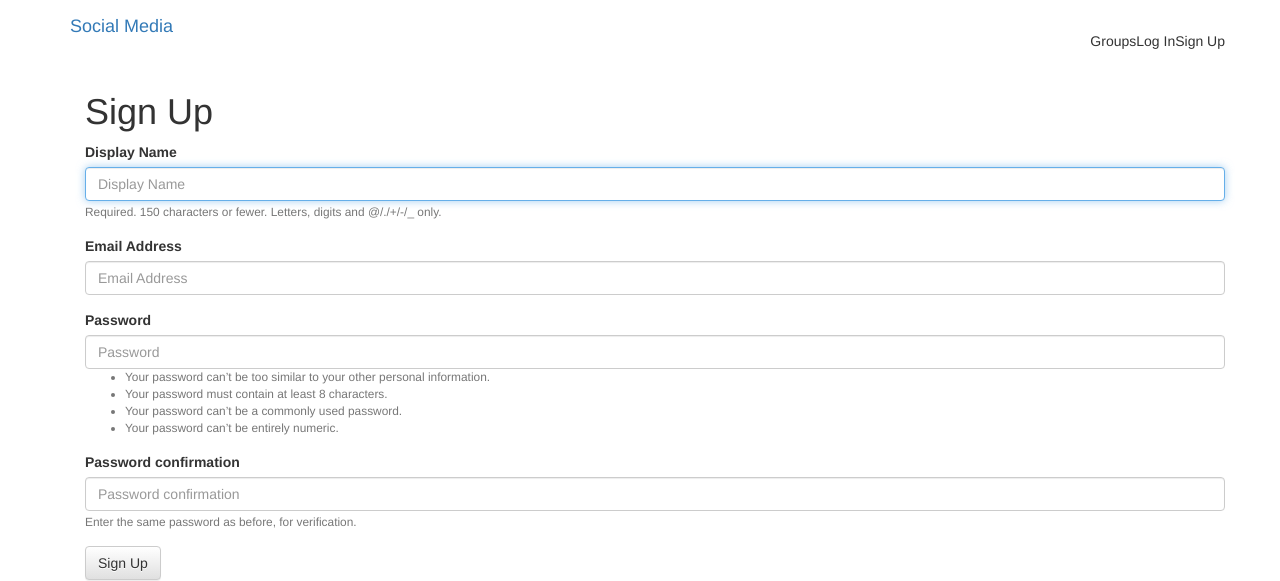
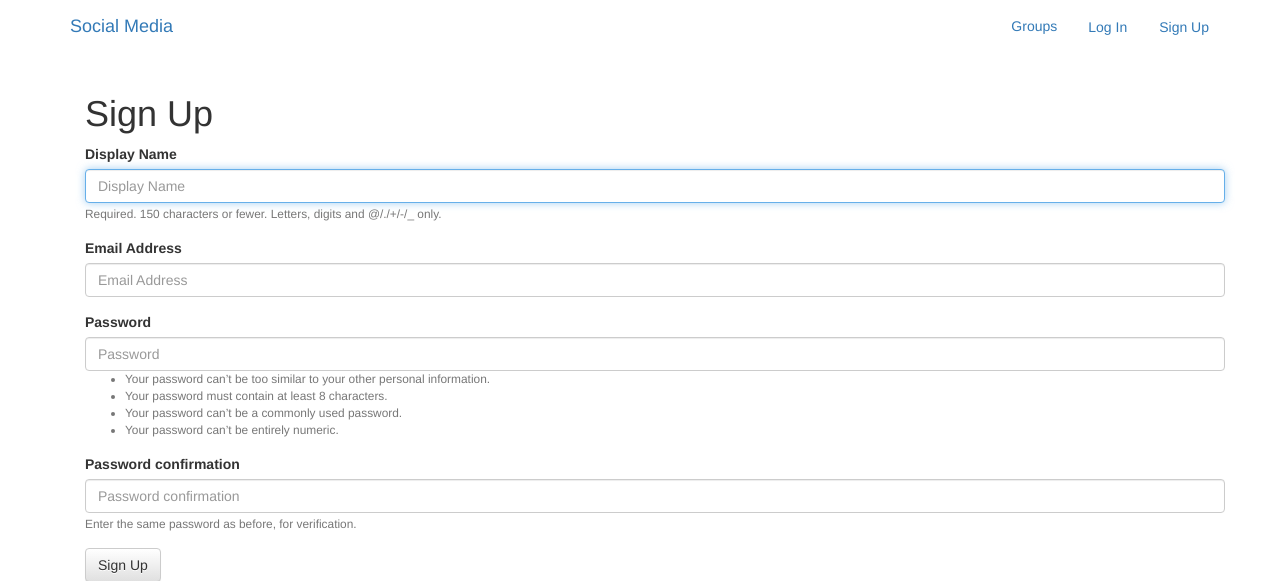
Before and after one commit to ravissj4/Social-Media-Website, a Django app: page /accounts/signup/ in a window 1280 px wide. Shown: the top 581 px of the page. Run offline with Django 3.2, Linux system fonts and the light colour scheme; some libraries are stand-ins or nearby versions.

Commit message:
debugged and got the project running

```diff
--- a/socialmedia/socialmedia/settings.py
+++ b/socialmedia/socialmedia/settings.py
@@ -123,5 +123,5 @@ STATIC_URL = '/static/'
 
 STATICFILES_DIR = [os.path.join(BASE_DIR, 'static')]
 
-LOGIN_REDIRECT_URL = '/test'
-LOGOUT_REDIRECT_URL = '/thanks'
+LOGIN_REDIRECT_URL = 'test'
+LOGOUT_REDIRECT_URL = 'thanks'
--- a/socialmedia/templates/base.html
+++ b/socialmedia/templates/base.html
@@ -15,7 +15,7 @@
 
     <link href="https://fonts.googleapis.com/css?family=Montserrat" rel="stylesheet">
 
-    <link rel="stylesheet" href="{% static 'socialmedia/css/master.css'%}">
+    <link rel="stylesheet" href="{% static 'simplesocial/css/master.css'%}">
 
 </head>
 <body>
@@ -24,14 +24,14 @@
             <a class="navbar-brand mynav" href="{% url 'home' %}">Social Media</a>
             <ul class="nav navbar-nav navbar-right">
                 {% if user.is_authenticated %}
-                    <li><a href="*"></a>Post</li>
-                    <li><a href="*"></a>Groups</li>
-                    <li><a href="*"></a>Create Group</li>
-                    <li><a href="{% url 'accounts:logout' %}"></a>Log Out</li>
+                    <li><a href="*" class="btn btn-simple">Post</a></li>
+                    <li><a href="*" class="btn btn-simple">Groups</a></li>
+                    <li><a href="*" class="btn btn-simple">Create Group</a></li>
+                    <li><a href="{% url 'accounts:logout' %}" class="btn btn-simple">Log out</a></li>
                 {% else %}
-                    <li><a href="*"></a>Groups</li>
-                    <li><a href="{% url 'accounts:login' %}"></a>Log In</li>
-                    <li><a href="{% url 'accounts:signup' %}"></a>Sign Up</li>
+                    <li><a href="*">Groups</a></li>
+                    <li><a href="{% url 'accounts:login' %}" class="btn btn-simple">Log In</a></li>
+                    <li><a href="{% url 'accounts:signup' %}" class="btn btn-simple">Sign Up</a></li>
                 {% endif %}
             </ul>
         </div>
```
Also changed, not shown: socialmedia/db.sqlite3, socialmedia/static/socialmedia/css/master.css (added), socialmedia/static/socialmedia/js/master.js (added).
